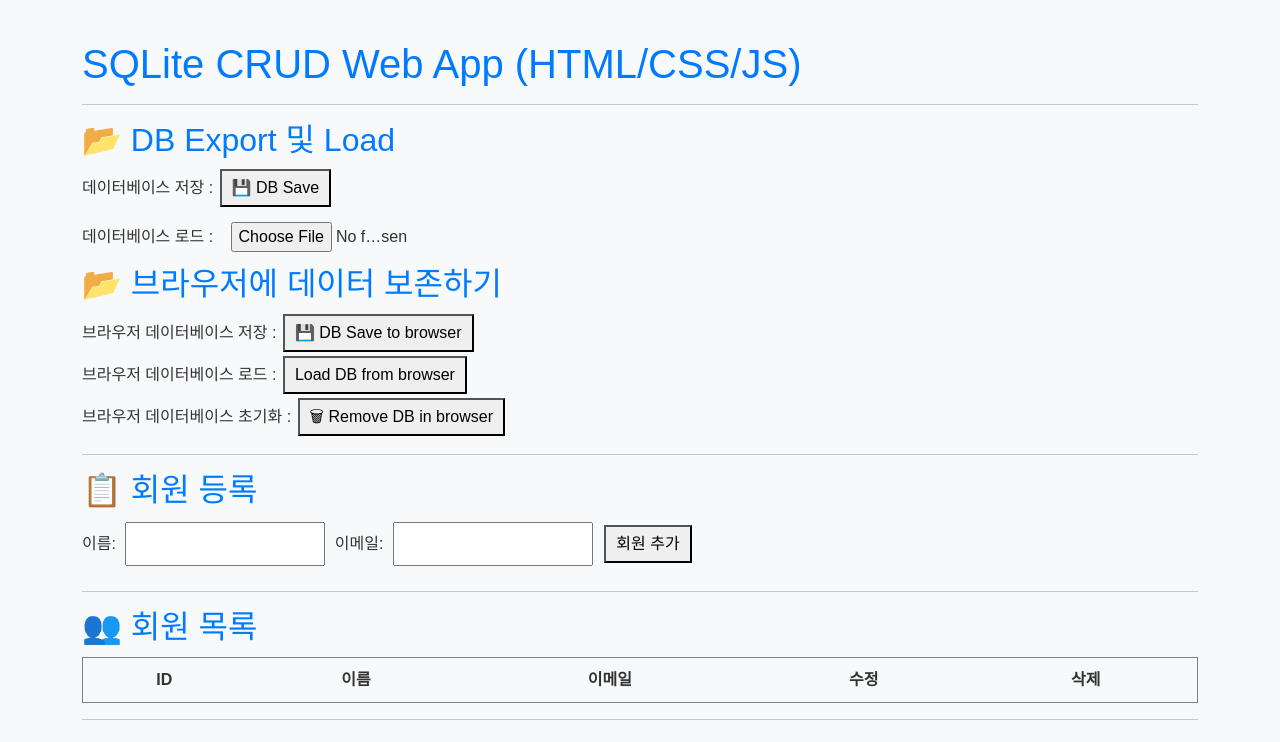
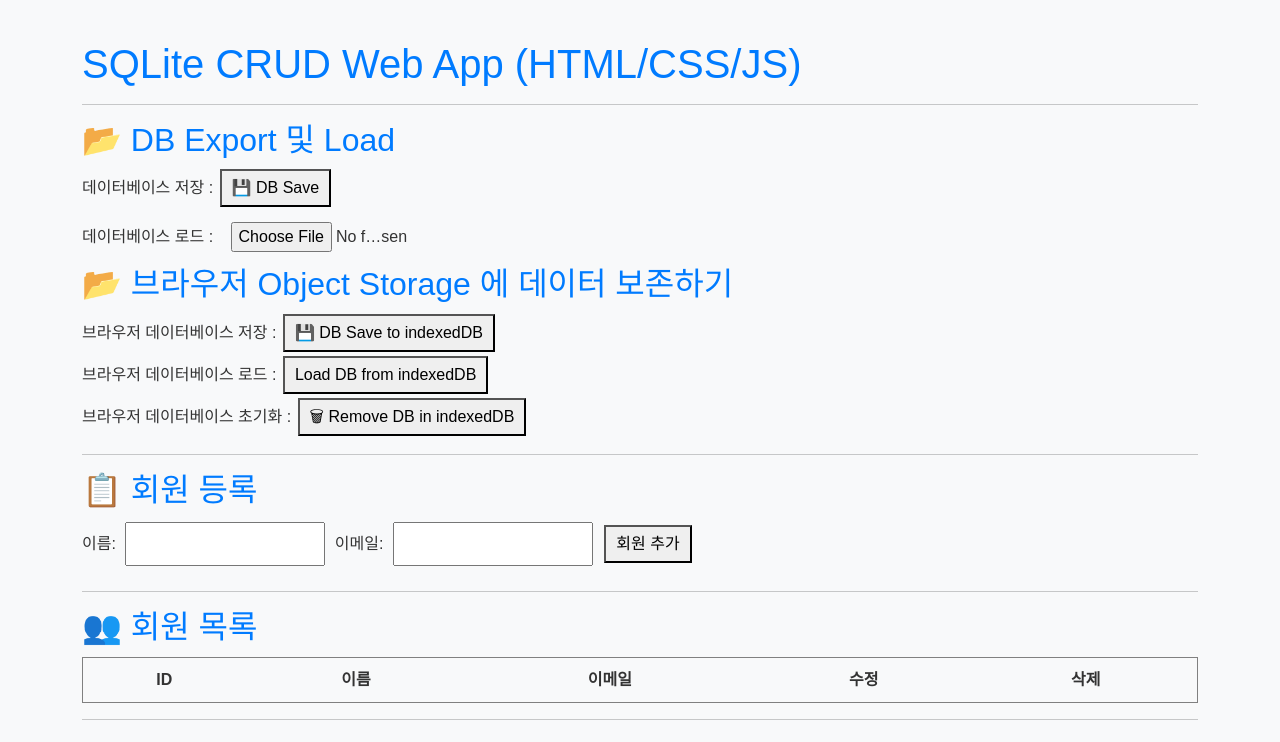
Before and after one commit to Jeuk0908/JS_2025_Basic-forked-, a website: page 7_Database_conn/index.html in a window 1280 px wide. Drawn offline with nearby package versions, Linux system fonts and the light colour scheme; no server answers.

Commit message:
SQLite Database 예제 수정 4 - 화면 문구 일부 수정 (indexedDB, Object Storage)

```diff
--- a/7_Database_conn/index.html
+++ b/7_Database_conn/index.html
@@ -30,18 +30,18 @@
       <label for="loadDB">데이터베이스 로드 : </label>
       <input type="file" id="loadDB" accept=".sqlite">
     </div>
-    <h2>📂 브라우저에 데이터 보존하기</h2>
+    <h2>📂 브라우저 Object Storage 에 데이터 보존하기</h2>
     <div class="db_save_browser">
       <label for="saveDB_browser">브라우저 데이터베이스 저장 : </label>
-      <button id="saveDB_browser">💾 DB Save to browser</button>
+      <button id="saveDB_browser">💾 DB Save to indexedDB</button>
     </div>
     <div class="db_load_browser">
       <label for="loadDB_browser">브라우저 데이터베이스 로드 : </label>
-      <button id="loadDB_browser">Load DB from browser</button>
+      <button id="loadDB_browser">Load DB from indexedDB</button>
     </div>
     <div class="db_clear_browser">
       <label for="clearDB_browser">브라우저 데이터베이스 초기화 : </label>
-      <button id="clearDB_browser">🗑 Remove DB in browser</button>
+      <button id="clearDB_browser">🗑 Remove DB in indexedDB</button>
     </div>
   </section>
   <hr>
```
